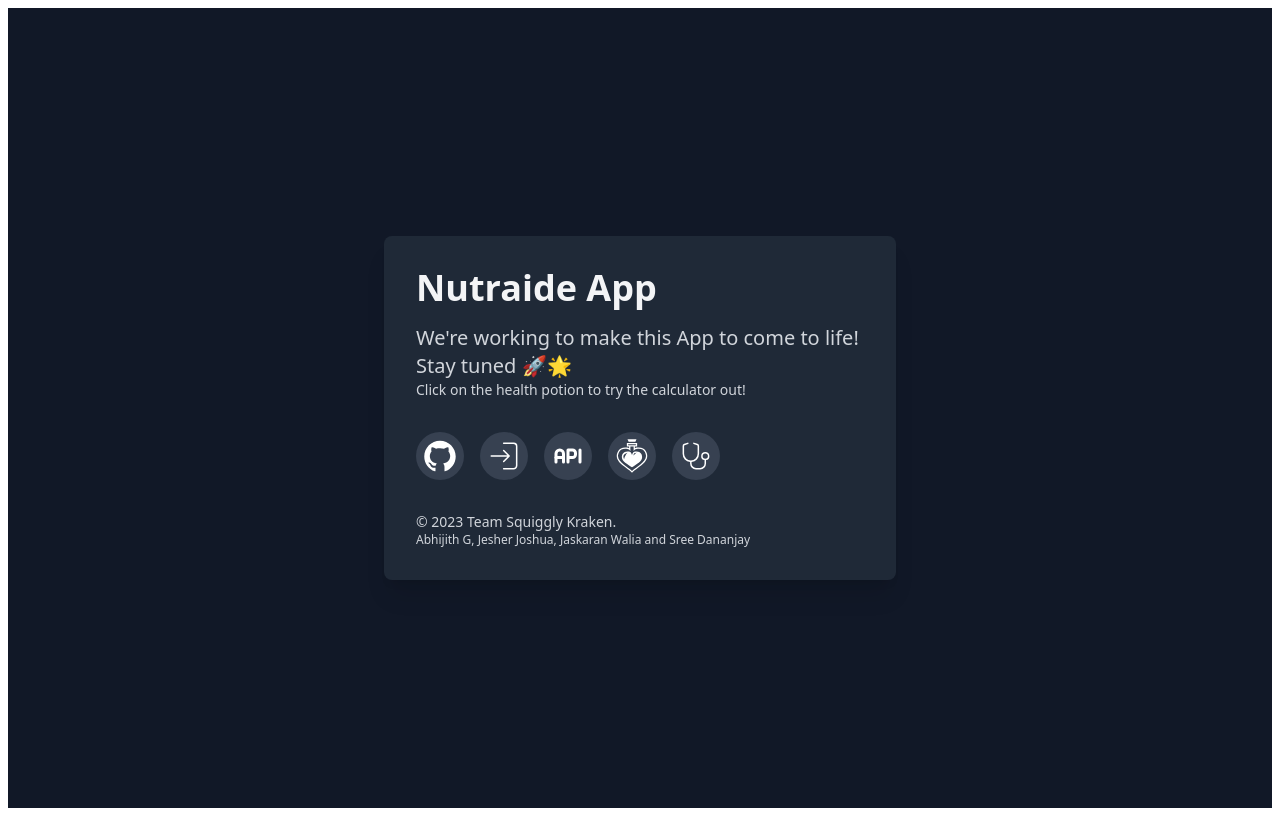
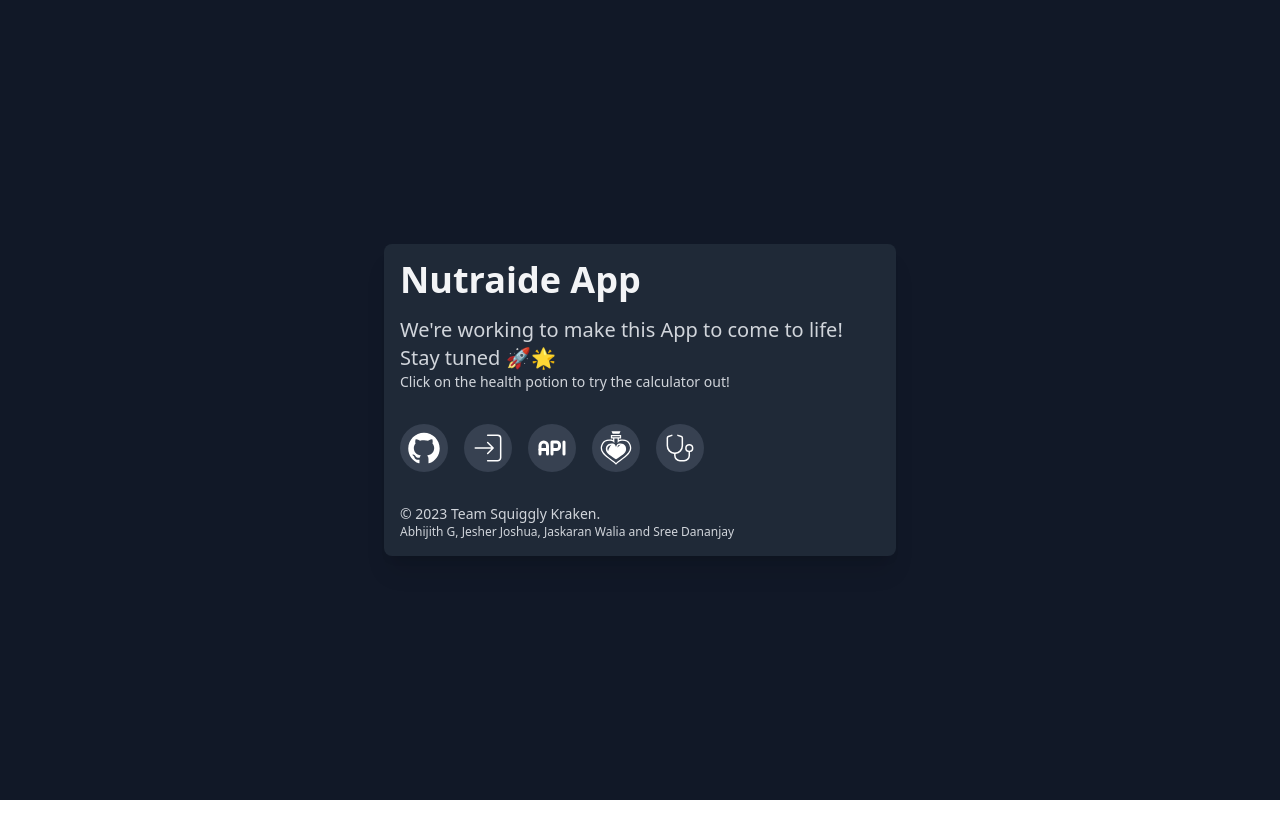
Before and after one commit to AbhijithGanesh/Nutraide, a Next.js app: page / in a window 1280 px wide. Built offline with nearby package versions, Linux system fonts and the light colour scheme.

Commit message:
SpacingS🥆
Signed-off-by: AbhijithGanesh <git.watch.Abhijith@outlook.com>

```diff
--- a/src/pages/index.tsx
+++ b/src/pages/index.tsx
@@ -7,8 +7,8 @@ import { GiHealthPotion } from "react-icons/gi"
 const ComingSoonPage: React.FC = () => {
   const currentDate = new Date();
   return (
-    <div className="bg-gray-900 min-h-screen flex justify-center items-center m-2">
-      <div className="max-w-lg mx-auto p-8 bg-gray-800 rounded-lg shadow-xl">
+    <div className="bg-gray-900 min-h-screen flex justify-center items-center p-2">
+      <div className="max-w-lg mx-auto p-4 bg-gray-800 rounded-lg shadow-xl">
         <h1 className="text-4xl font-black mb-4 text-gray-100">Nutraide App</h1>
         <p className="text-gray-300 text-xl mb-8">
           We're working to make this App to come to life! Stay tuned 🚀🌟
```
